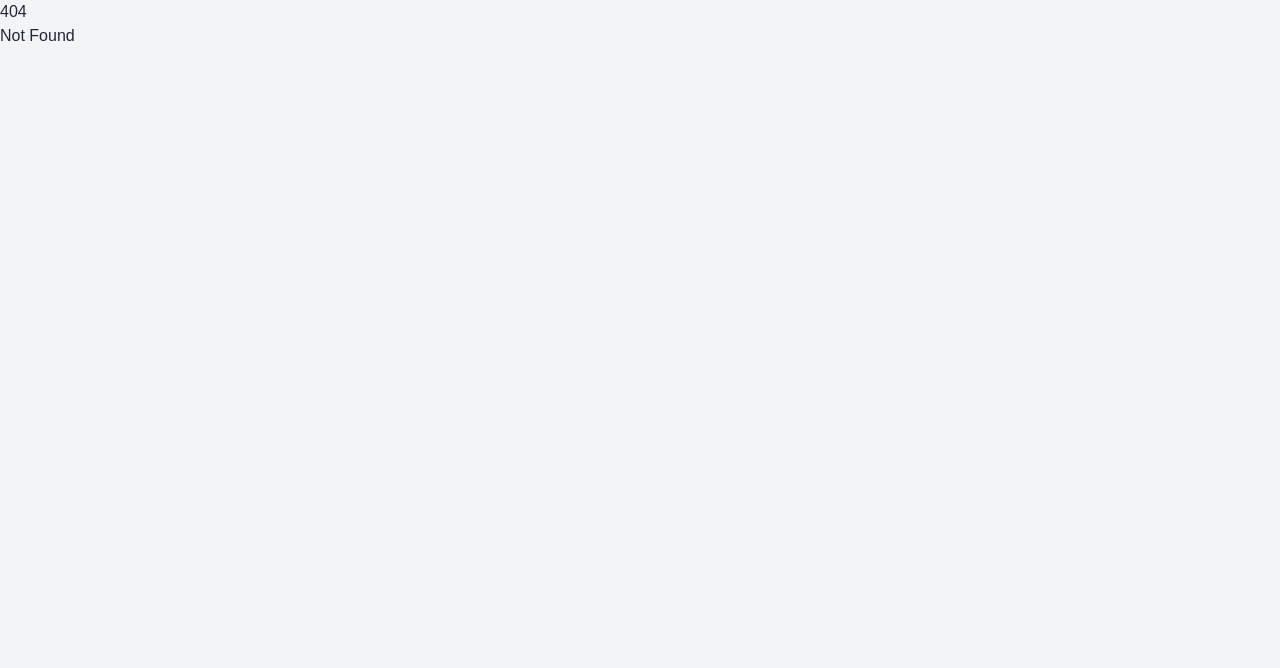
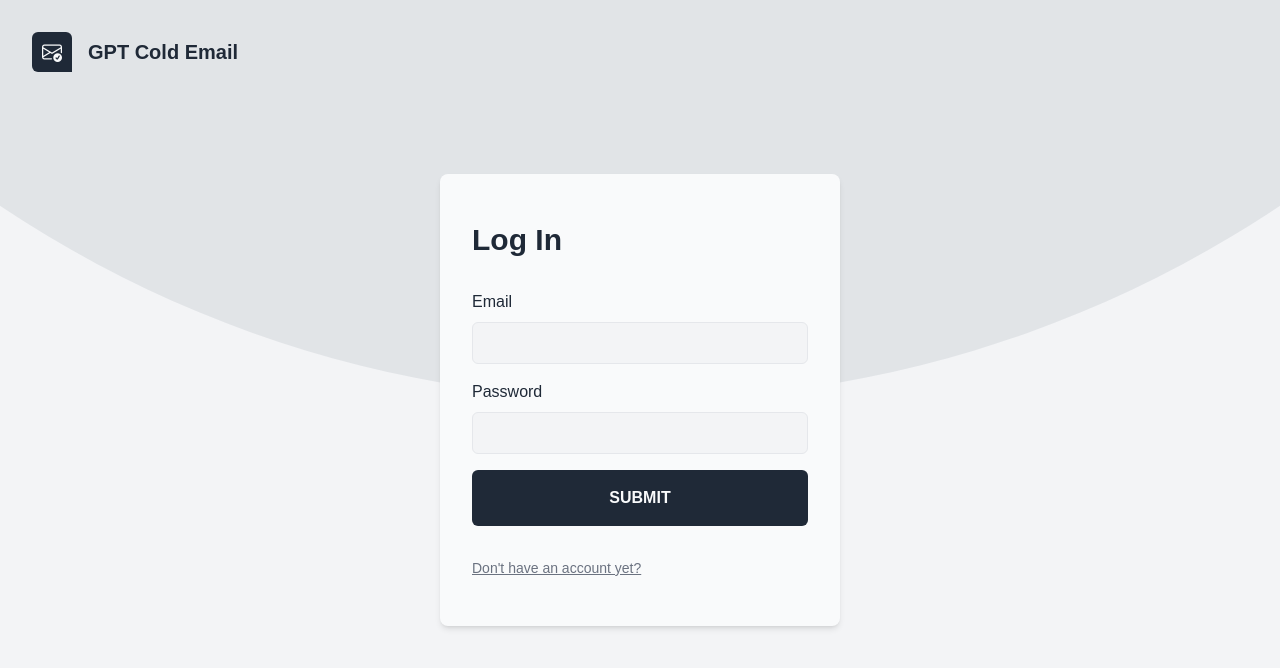
Before and after one commit to Merkie/gpt-cold-email, a SvelteKit app: page /login in a window 1280 px wide. Before the commit this address had no page. Shown: the top 668 px of the page. Built offline with nearby package versions, Linux system fonts and the light colour scheme; a web font is replaced by a local one.

Commit message:
add frontend login route

```diff
--- /dev/null
+++ b/src/routes/login/+page.svelte
@@ -0,0 +1,51 @@
+<script lang="ts">
+	import { goto } from '$app/navigation'
+
+	let email = $state('')
+	let password = $state('')
+
+	async function handleLogin() {
+		const response = await fetch('/api/v1/auth/login', {
+			method: 'POST',
+			body: JSON.stringify({
+				email: email,
+				password: password,
+			}),
+		}).then((res) => res.json())
+
+		if (response.token) await goto('/dash/data/contacts')
+	}
+</script>
+
+<div
+	class="w-[180vw] h-[180vw] fixed top-1/2 left-1/2 -translate-x-1/2 -translate-y-[100%] bg-gray-400 rounded-full opacity-20">
+</div>
+
+<div class="flex gap-4 items-center font-bold mb-4 fixed top-8 left-8">
+	<div class="w-[40px] h-[40px] bg-gray-800 rounded-md rounded-br-none relative">
+		<i
+			class="bi bi-envelope-check absolute top-1/2 left-1/2 -translate-y-1/2 -translate-x-1/2 text-xl text-gray-50"
+		></i>
+	</div>
+	<p class="display text-xl">GPT Cold Email</p>
+</div>
+
+<div
+	class="bg-gray-50 shadow-md rounded-lg flex flex-col w-[90%] max-w-[400px] p-8 py-12 fixed top-1/2 left-1/2 -translate-x-1/2 -translate-y-1/2">
+	<p class="mb-8 text-3xl font-bold display">Log In</p>
+	<p class="mb-2">Email</p>
+	<input
+		bind:value={email}
+		class="flex-1 outline-none bg-gray-100 border border-gray-200 p-2 rounded-md mb-4"
+		type="email" />
+	<p class="mb-2">Password</p>
+	<input
+		bind:value={password}
+		class="flex-1 outline-none bg-gray-100 border border-gray-200 p-2 rounded-md mb-4"
+		type="password" />
+
+	<button on:click={handleLogin} class="p-4 font-bold text-gray-50 bg-gray-800 rounded-md"
+		>SUBMIT</button>
+
+	<a class="mt-8 text-sm underline text-gray-500" href="/register">Don't have an account yet?</a>
+</div>
```
